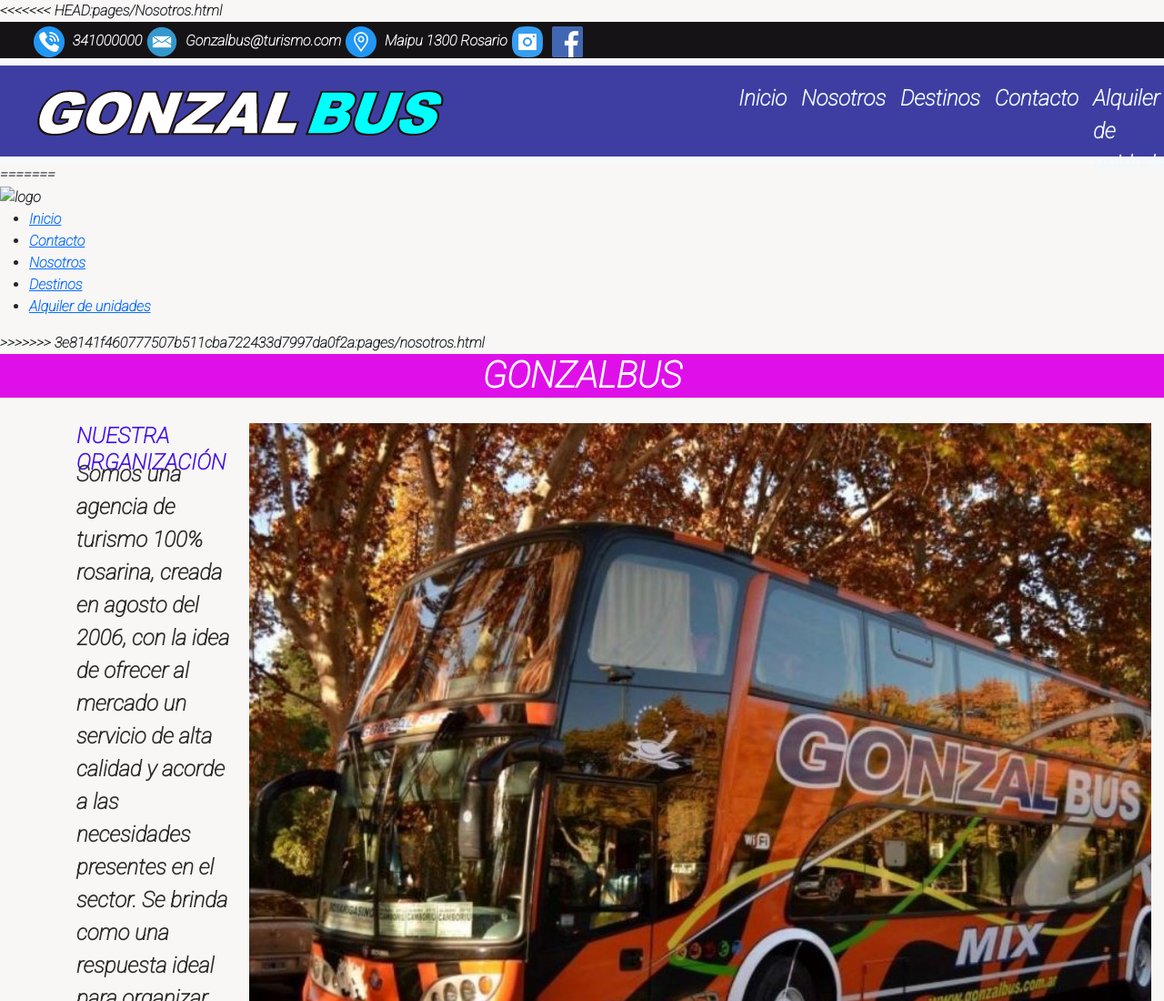
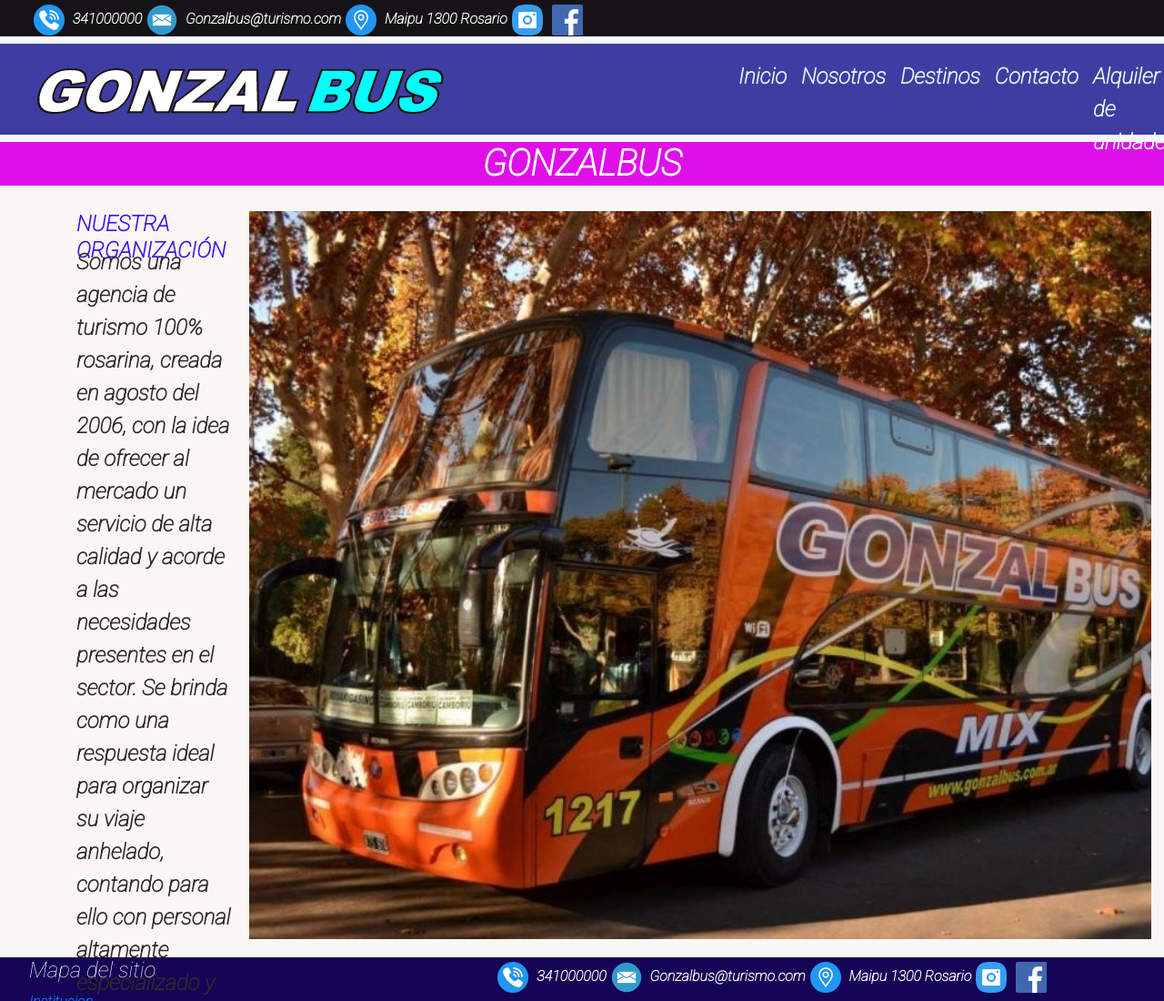
Before and after one commit to polix22/GonzalBus, a website: page pages/nosotros.html in a window 1280 px wide. Shown: the top 1100 px of the page at 91% size. Drawn offline with nearby package versions, Linux system fonts and the light colour scheme; a web font is replaced by a local one.

Commit message:
tercera preentrega

```diff
--- a/pages/nosotros.html
+++ b/pages/nosotros.html
@@ -16,7 +16,6 @@
 </head>
 <body>
     <header>
-<<<<<<< HEAD:pages/Nosotros.html
       <section class="linea-negra">
         <ul class="linea-top">
             <li>
@@ -35,7 +34,7 @@
                 <a href="http://facebook.com"><img src="../image/facebookaz.png" alt="logo facebook"></a>
             </li>
         </ul>
-    </section>
+      </section>
         <nav class="navbar navbar-expand-lg bg-body-tertiary">
             <div class="container-fluid contenedor1">
               <a class="navbar-brand logo-gonzalbus" href="../index.html"><img src="../image/logo-gonzalbus.png" alt=""></a>
@@ -64,18 +63,6 @@
               </div>
             </div>
           </nav>
-=======
-        <nav>
-            <img class="logo"src="../image/GonzalBuzcortadp.jpg" alt="logo">
-            <ul>
-                <li><a href="./inicio.html">Inicio</a></li>
-                <li><a href="./contacto.html">Contacto</a></li>
-                <li><a href="./nosotros.html">Nosotros</a></li>
-                <li><a href="./destinos.html">Destinos</a></li>
-                <li><a href="./alquilercolectivos.html">Alquiler de unidades</a></li>
-            </ul>
-        </nav>
->>>>>>> 3e8141f460777507b511cba722433d7997da0f2a:pages/nosotros.html
     </header>
     <main">
         <h1 class="tituloMain">GONZALBUS</h1>
```
